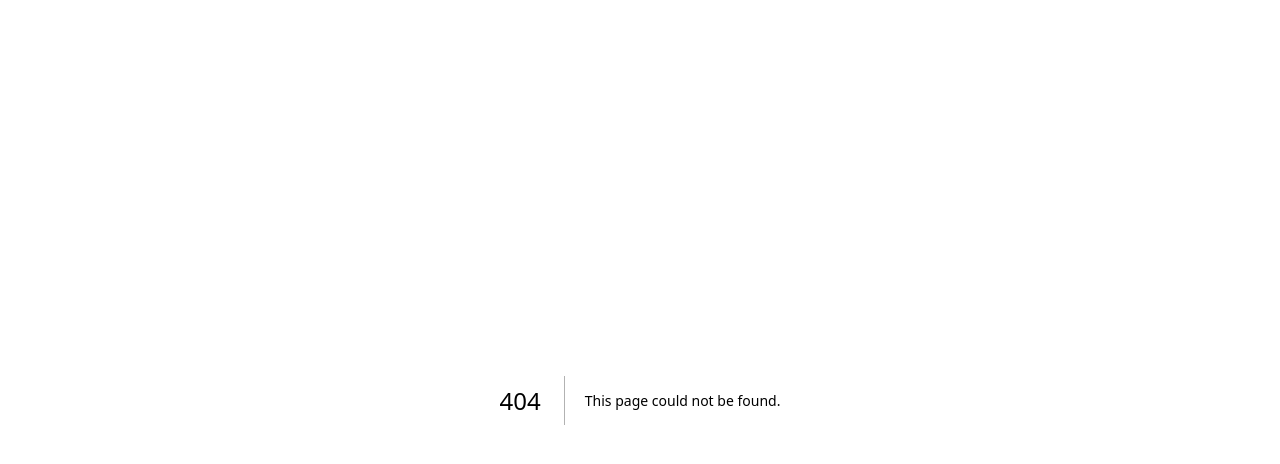
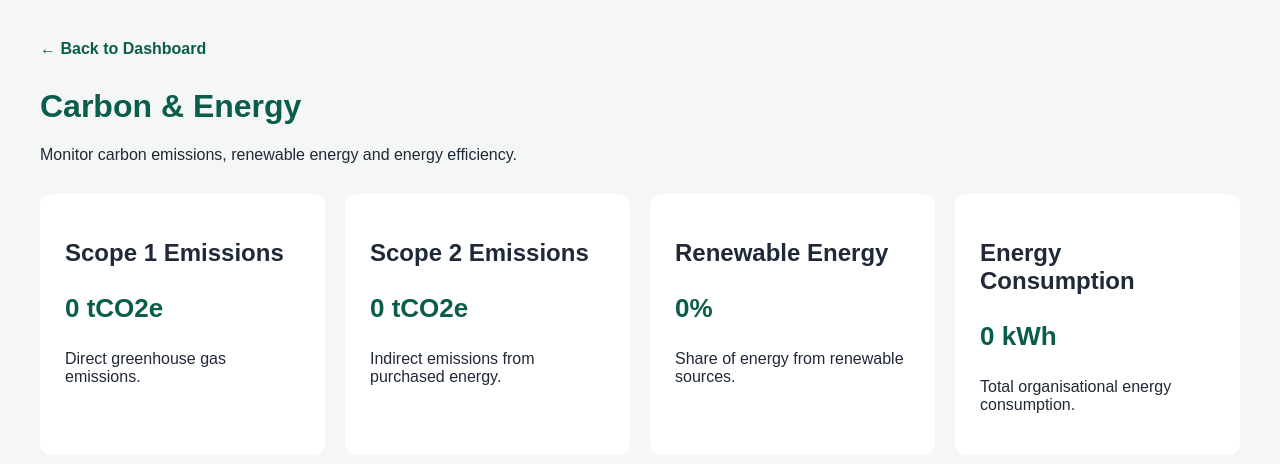
Before and after one commit to nelbinthomas99-rgb/nt-ai-sustainable-finance-platform, a Next.js app: page /carbon-energy in a window 1280 px wide. Before the commit this address had no page. Shown: the top 464 px of the page. Built offline with nearby package versions, Linux system fonts and the light colour scheme.

Commit message:
Create page.js
Create Carbon and Energy page

```diff
--- /dev/null
+++ b/app/carbon-energy/page.js
@@ -0,0 +1,84 @@
+import Link from "next/link";
+
+export default function CarbonEnergyPage() {
+  return (
+    <main
+      style={{
+        fontFamily: "Arial, sans-serif",
+        background: "#f4f7f6",
+        minHeight: "100vh",
+        padding: "40px",
+      }}
+    >
+      <Link
+        href="/"
+        style={{
+          color: "#0b5d4b",
+          textDecoration: "none",
+          fontWeight: "bold",
+        }}
+      >
+        ← Back to Dashboard
+      </Link>
+
+      <h1 style={{ color: "#0b5d4b", marginTop: "30px" }}>
+        Carbon & Energy
+      </h1>
+
+      <p>
+        Monitor carbon emissions, renewable energy and energy efficiency.
+      </p>
+
+      <div
+        style={{
+          display: "grid",
+          gridTemplateColumns: "repeat(auto-fit, minmax(220px, 1fr))",
+          gap: "20px",
+          marginTop: "30px",
+        }}
+      >
+        <MetricCard
+          title="Scope 1 Emissions"
+          value="0 tCO2e"
+          text="Direct greenhouse gas emissions."
+        />
+
+        <MetricCard
+          title="Scope 2 Emissions"
+          value="0 tCO2e"
+          text="Indirect emissions from purchased energy."
+        />
+
+        <MetricCard
+          title="Renewable Energy"
+          value="0%"
+          text="Share of energy from renewable sources."
+        />
+
+        <MetricCard
+          title="Energy Consumption"
+          value="0 kWh"
+          text="Total organisational energy consumption."
+        />
+      </div>
+    </main>
+  );
+}
+
+function MetricCard({ title, value, text }) {
+  return (
+    <div
+      style={{
+        background: "white",
+        padding: "25px",
+        borderRadius: "12px",
+      }}
+    >
+      <h2>{title}</h2>
+      <p style={{ fontSize: "26px", fontWeight: "bold", color: "#0b5d4b" }}>
+        {value}
+      </p>
+      <p>{text}</p>
+    </div>
+  );
+}
```
